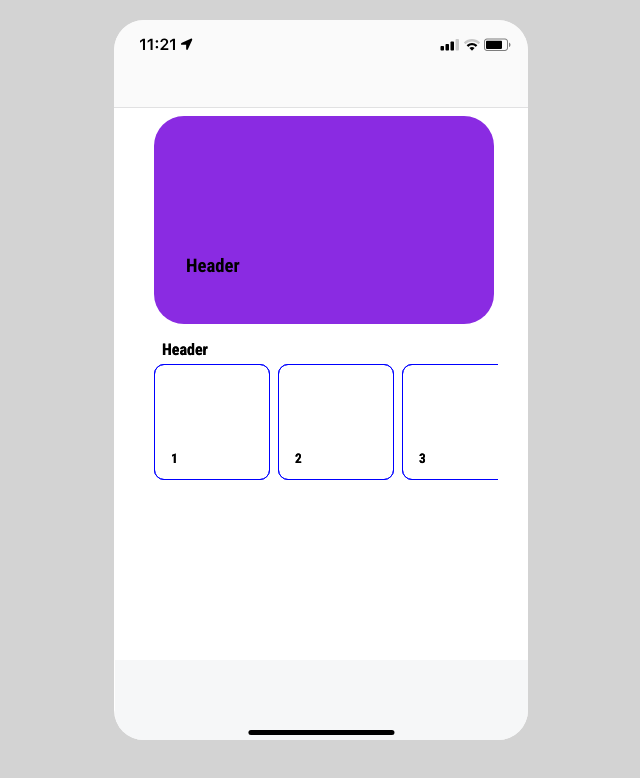
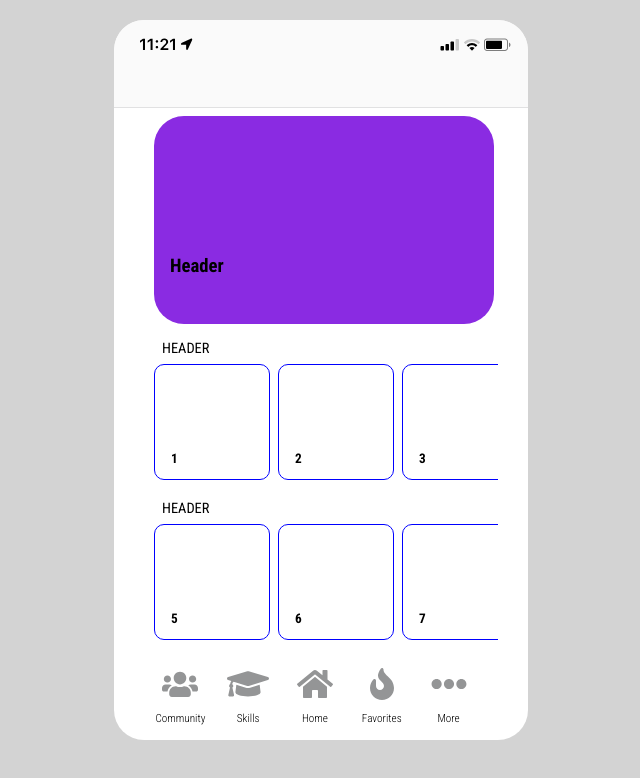
Before and after one commit to kccrtv/savr-app, a React (Create React App) app: page / in a window 1280 px wide. Shown: the top 778 px of the page, without its empty margins (319-959 px from the left). Built offline with nearby package versions, Linux system fonts and the light colour scheme.

Commit message:
scaffold and style hero page mockup

```diff
--- a/src/AppTwo.js
+++ b/src/AppTwo.js
@@ -1,6 +1,11 @@
 import './styles.css';
 import phonetop from './components/assets/Header.svg';
-import phonebottom from './components/assets/bottom-footer.svg';
+// import phonebottom from './components/assets/bottom-footer.svg';
+import users from './components/assets/users-solid.svg';
+import gradcap from './components/assets/gradcap-solid.svg';
+import home from './components/assets/home-solid.svg';
+import faves from './components/assets/fire-wave-solid.svg';
+import more from './components/assets/ellipses-solid.svg';
 
 function AppTwo() {
 	return (
@@ -17,8 +22,8 @@ function AppTwo() {
 					</figure>
 
 					{/* Middle Horizontal Scroll */}
-					<h4 className='thumbnail-header'>Header</h4>
-					<div className='thumbnail-section'>
+					<h4 className='thumbnail-header first-header'>Header</h4>
+					<div className='thumbnail-section first-section'>
 						<ul className='thumbs'>
 							<li className='thumb'>
 								<h5>1</h5>
@@ -35,27 +40,52 @@ function AppTwo() {
 						</ul>
 					</div>
 					{/* Another Middle Horizontal Scroll */}
-					<h4 className='thumbnail-header'>Header</h4>
-					<div className='thumbnail-section'>
+					<h4 className='thumbnail-header second-header'>Header</h4>
+					<div className='thumbnail-section second-section'>
 						<ul className='thumbs'>
 							<li className='thumb'>
-								<h5>1</h5>
+								<h5>5</h5>
 							</li>
 							<li className='thumb'>
-								<h5>2</h5>
+								<h5>6</h5>
 							</li>
 							<li className='thumb'>
-								<h5>3</h5>
+								<h5>7</h5>
 							</li>
 							<li className='thumb'>
-								<h5>4</h5>
+								<h5>8</h5>
 							</li>
 						</ul>
 					</div>
 
 					{/* Bottom */}
+					<div className='navbar-container'>
+						<div className='icon-container'>
+							<input className='icon' type='image' src={users} alt='icon' />
+							<p className='icon-text'>Community</p>
+						</div>
+						<div className='icon-container'>
+							<input className='icon' type='image' src={gradcap} alt='icon' />
+							<p className='icon-text'>Skills</p>
+						</div>
+						<div className='icon-container'>
+							<input className='icon' type='image' src={home} alt='icon' />
+							<p className='icon-text'>Home</p>
+						</div>
+						<div className='icon-container'>
+							<input className='icon' type='image' src={faves} alt='icon' />
+							<p className='icon-text'>Favorites</p>
+						</div>
+						<div className='icon-container'>
+							<input className='icon' type='image' src={more} alt='icon' />
+							<p className='icon-text'>More</p>
+						</div>
+					</div>
 					<section className='bottom-nav'>
-						<img src={phonebottom} alt='phone base'></img>
+						{/* <img
+							className='phone-bottom'
+							src={phonebottom}
+							alt='phone base'></img> */}
 					</section>
 				</div>
 			</main>
@@ -68,4 +98,5 @@ export default AppTwo;
 /* resources: https://www.w3schools.com/cssref/css_units.asp
  *https://developer.mozilla.org/en-US/docs/Web/CSS/repeat()
 https://www.w3schools.com/howto/tryit.asp?filename=tryhow_css_menu_hor_scroll
+ https://stackoverflow.com/questions/8683528/embed-image-in-a-button-element
 */
--- a/src/styles.css
+++ b/src/styles.css
@@ -23,16 +23,11 @@ main {
 	overflow: hidden;
 }
 
-.bottom-nav {
-	grid-row: 9;
-}
-
 .hero {
 	display: grid;
 	grid-template-rows: repeat(3, 48px 24px);
-	grid-template-columns: repeat(11, 16px);
+	grid-template-columns: repeat(7, 16px 32px);
 	grid-row: 2 / span 2;
-	grid-gap: 0 16px;
 }
 
 .hero-image {
@@ -43,21 +38,37 @@ main {
 }
 
 .hero-title {
+	font-weight: 700;
 	grid-row: 4 / 6;
-	grid-column: 2 / 11;
+	grid-column: 2 / 13;
+}
+
+.first-header {
+	grid-row: 5;
+}
+.first-section {
+	grid-row: 5 / 7;
+}
+
+.second-header {
+	grid-row: 7;
+}
+.second-section {
+	grid-row: 7 / 9;
 }
 
 .thumbnail-section {
-	grid-row: 5 / 7;
-	grid-column: 3 / 25;
 	display: flex;
 	overflow: auto;
+	grid-column: 3 / 25;
 }
 
 .thumbnail-header {
+	grid-column: 4;
 	margin: 0 0 8px 0;
-	grid-row: 5;
-	grid-column: 4;
+	font-weight: 400;
+	text-transform: uppercase;
+	font-size: 0.9rem;
 }
 
 .thumbs {
@@ -83,3 +94,31 @@ main {
 	grid-row: 5 / 9;
 	grid-column: 2 / 9;
 }
+
+.bottom-nav {
+	grid-row: 9;
+	display: grid;
+	grid-gap: 2px;
+	grid-template-rows: repeat(2, 8px);
+	grid-template-columns: repeat(4, 16px);
+}
+.phone-bottom {
+	z-index: -1;
+}
+
+.navbar-container {
+	grid-row: 9;
+	grid-column: 3 / 24;
+	display: flex;
+	justify-content: space-around;
+}
+
+.icon-container {
+	text-align: center;
+}
+
+.icon-text {
+	font-weight: 300;
+	font-size: 0.7rem;
+	margin: 0 auto;
+}
```
